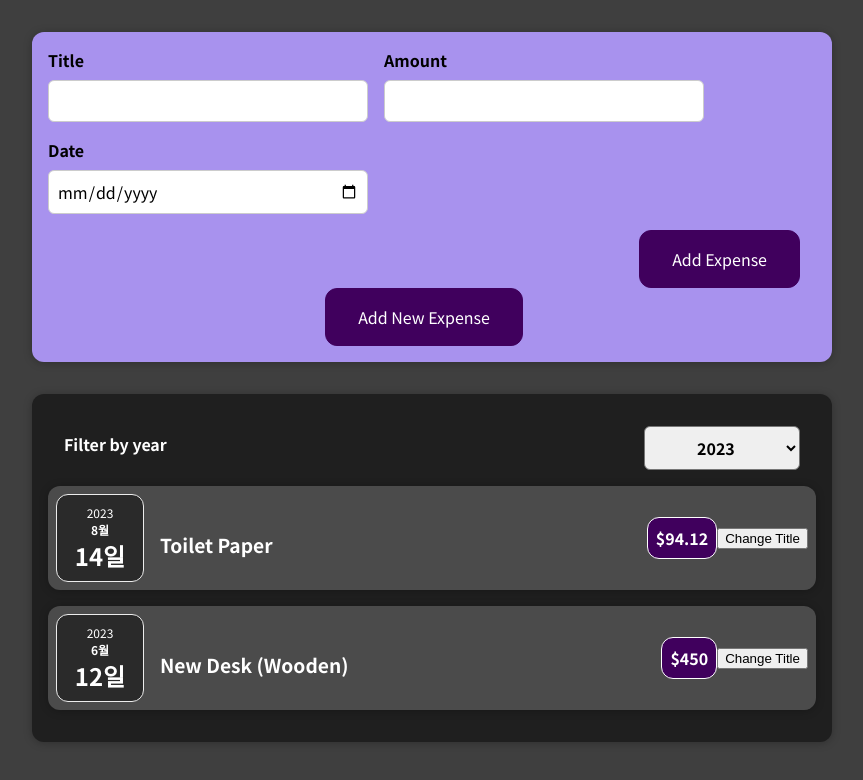
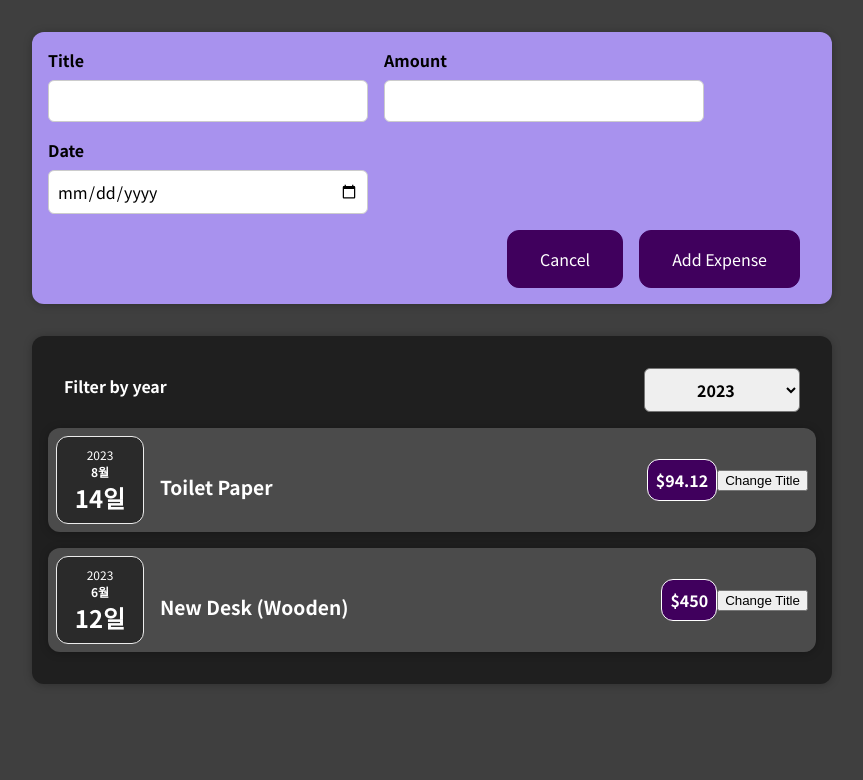
Before and after one commit to minjeong19/react-study, a React (Create React App) app: page / in a window 1280 px wide. Both pictures are taken after a click on the button "Add New Expense". Shown: the top 780 px of the page, without its empty margins (208-1071 px from the left). Built offline with nearby package versions, Linux system fonts and the light colour scheme.

Commit message:
조건부 활용하기

```diff
--- a/src/components/ExpenseForm.jsx
+++ b/src/components/ExpenseForm.jsx
@@ -75,6 +75,9 @@
           </div>
         </div>
         <div className="new-expense__actions">
+          <button type="button" onClick={props.onCancel}>
+            Cancel
+          </button>
           <button type="submit">Add Expense</button>
         </div>
       </form>
--- a/src/components/ExpenseItem.jsx
+++ b/src/components/ExpenseItem.jsx
@@ -11,6 +11,7 @@
     console.log(title);
   };
   return (
+    <li>
       <Card className="expense-item">
         <ExpenseDate date={props.date} />
         <div className="expense-item__description">
@@ -19,5 +20,6 @@
         </div>
         <button onClick={clickHandler}>Change Title</button>
       </Card>
+    </li>
   );
 }
--- a/src/components/Expenses.jsx
+++ b/src/components/Expenses.jsx
@@ -1,8 +1,8 @@
 import React, { useState } from "react";
-import ExpenseItem from "./ExpenseItem";
 import "../style/Expenses.scss";
 import Card from "./Card";
 import ExpenseFilter from "./ExpenseFilter";
+import ExpensesList from "./ExpensesList";
 
 export default function Expenses(props) {
   const [filteredYear, setFilteredYear] = useState("2023");
@@ -20,20 +20,6 @@
     return expense.date.getFullYear().toString() === filteredYear;
   });
 
-  // 컴포넌트 함수 자체 로직 생성
-  let expensesContent = <p>No expenses found.</p>;
-
-  if (filteredExpenses.length > 0) {
-    expensesContent = filteredExpenses.map((expense) => (
-      <ExpenseItem
-        key={expense.id}
-        title={expense.title}
-        amount={expense.amount}
-        date={expense.date}
-      />
-    ));
-  }
-
   return (
     <div>
       <Card className="expenses">
@@ -42,7 +28,7 @@
           onChangeFilter={filterChangeHandler}
         />
         {/* 동적인 요소를 사용하고 싶을 때 중괄효 {} */}
-        {expensesContent}
+        <ExpensesList items={filteredExpenses} />
       </Card>
     </div>
   );
--- /dev/null
+++ b/src/components/ExpensesList.jsx
@@ -0,0 +1,26 @@
+import React from "react";
+import "../style/ExpensesList.scss";
+import ExpenseItem from "./ExpenseItem";
+
+export default function ExpensesList(props) {
+  // 컴포넌트 함수 자체 로직 생성
+  // 비용이 없을 때 이 로직을 렌더링함
+  let expensesContent = <p>No expenses found.</p>;
+
+  if (props.items.length === 0) {
+    return <h2 className="expenses-list__fallback">Found no expenses.</h2>;
+  }
+
+  return (
+    <ul className="expenses-list">
+      {props.items.map((expense) => (
+        <ExpenseItem
+          key={expense.id}
+          title={expense.title}
+          amount={expense.amount}
+          date={expense.date}
+        />
+      ))}
+    </ul>
+  );
+}
--- a/src/components/NewExpense.jsx
+++ b/src/components/NewExpense.jsx
@@ -10,17 +10,29 @@
     };
     // console.log(expenseData);
     props.onAddExpense(expenseData);
+    setIsEditing(false);
   };
 
-  const [isClicked, setIsClicked] = useState(false);
-  const showAddExpense = () => {
-    setIsClicked(!isClicked);
+  const [isEditing, setIsEditing] = useState(false);
+
+  const startEditingHandler = () => {
+    setIsEditing(true);
+  };
+
+  const stopEditingHandler = () => {
+    setIsEditing(false);
   };
   return (
     <div className="new-expense">
-      {/* isClicked 값에 따라 ExpenseForm 컴포넌트를 렌더링합니다. */}
-      {isClicked && <ExpenseForm onSaveExpenseData={saveExpenseDataHandler} />}
-      <button onClick={showAddExpense}>Add New Expense</button>
+      {!isEditing && (
+        <button onClick={startEditingHandler}>Add New Expense</button>
+      )}
+      {isEditing && (
+        <ExpenseForm
+          onSaveExpenseData={saveExpenseDataHandler}
+          onCancel={stopEditingHandler}
+        />
+      )}
     </div>
     // <div className="new-expense">
     //   <ExpenseForm onSaveExpenseData={saveExpenseDataHandler} />
--- /dev/null
+++ b/src/style/ExpensesList.scss
@@ -0,0 +1,9 @@
+.expenses-list {
+  list-style: none;
+  padding: 0;
+}
+
+.expenses-list__fallback {
+  color: white;
+  text-align: center;
+}
```
Lines whose indentation alone changed are shown as unchanged.
